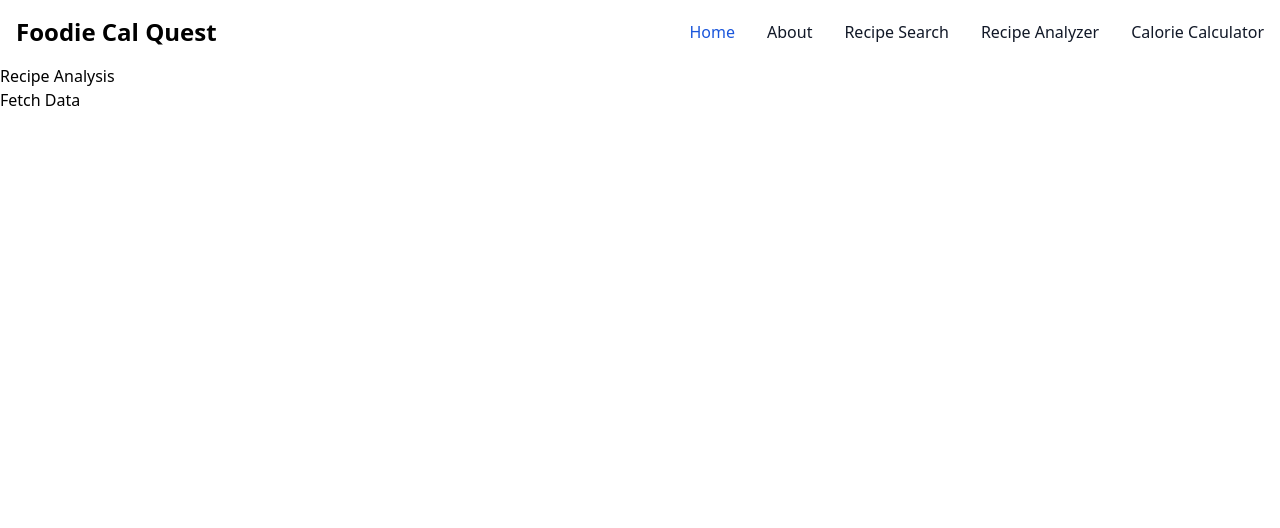
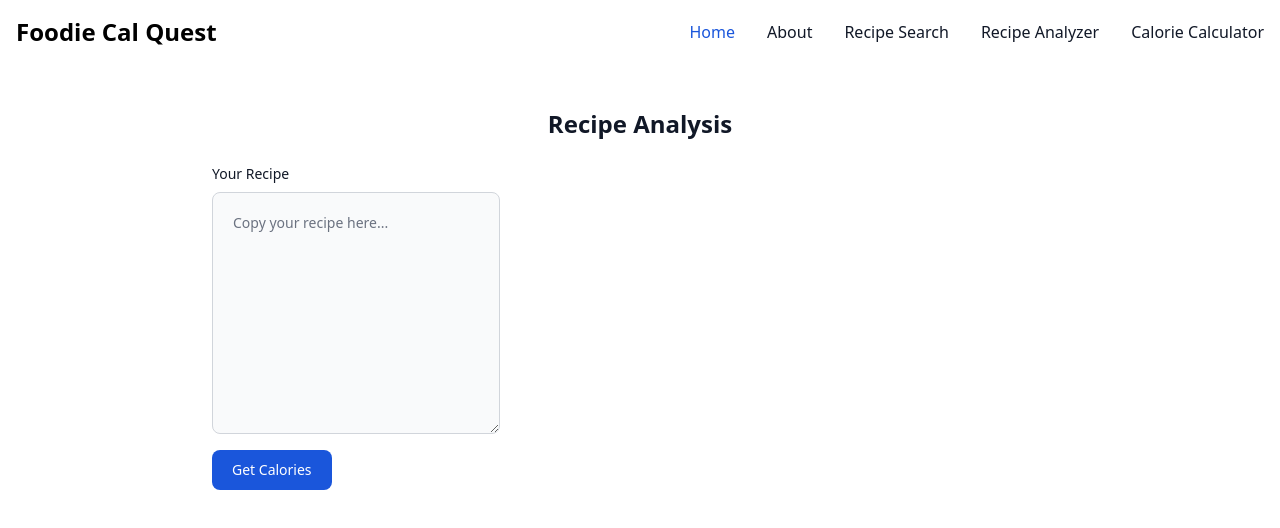
Before and after one commit to MichalTrostowiecki/foodie-cal-quest, a React (Vite) app in the folder foodie-cal-quest/: page /recipe-analysis in a window 1280 px wide. Shown: the top 528 px of the page. Built offline with nearby package versions, Linux system fonts and the light colour scheme.

Commit message:
Add text area and connect to API for full functionality

```diff
--- a/foodie-cal-quest/src/components/CaloriesCalPage/index.jsx
+++ b/foodie-cal-quest/src/components/CaloriesCalPage/index.jsx
@@ -1,10 +1,11 @@
-import { useState } from "react";
+import { useContext, useState } from "react";
 import UserDataForm from "../UserDataForm"
+import { RecipesContext } from "../../context/RecipesContext";
 
 const CaloriesCalPage = () => {
 
     const [user, setUser] = useState({});
-    const [userCalories, setUserCalories] = useState([]);
+    const { userCalories, setUserCalories } = useContext(RecipesContext);
 
 
     // Calculate calories based on user activity level
--- a/foodie-cal-quest/src/components/MealType/index.jsx
+++ b/foodie-cal-quest/src/components/MealType/index.jsx
@@ -35,6 +35,7 @@ const MealType = ( { mealType } ) => {
             .then(resp => {
                 // addRecipes is a function coming from our custom hook
                 addRecipesForMealType(mealType, resp.data.hits)
+                console.log(resp)
                 setIsLoading(false)
             })
             .catch(err => console.log(err));
--- a/foodie-cal-quest/src/components/NutritionalLabel/index.jsx
+++ b/foodie-cal-quest/src/components/NutritionalLabel/index.jsx
@@ -40,7 +40,7 @@ const NutritionalLabel = ({ nutritionInfo }) => {
                 <hr className="border-gray-500"/>
                 <div className="flex justify-between">
                     <div>
-                        <span className="font-bold">Total Fat</span> 8g
+                        <span className="font-bold">Total Fat</span> {roundNumber(totalNutrients.FAT.quantity)}
                     </div>
                     <div className="font-bold">{roundNumber(totalDaily.FAT.quantity)}%</div>
                 </div>
--- a/foodie-cal-quest/src/components/recipeAnalysis/index.jsx
+++ b/foodie-cal-quest/src/components/recipeAnalysis/index.jsx
@@ -12,46 +12,71 @@ const RecipeAnalysis = () => {
     const [error, setError] = useState(null);
     // State to show/hide label
     const [showLabel, setShowLabel] = useState(false)
+    const [textAreaValue, setTextAreaValue] = useState(null);
 
-    const handleFetch = async () => {
-        // Sets loading status to true to display loading on the screen for the user
+    const handleGetCalories = async () => {
 
         // I need to employ static data tomorrow
         // Use static data to limit API calls
-        setData(sampleData);
+        //setData(sampleData);
 
-        setShowLabel(true);
+        // setShowLabel(true);
 
         // setIsLoading(true);
         // // Clear any existing error prior to fetch
         // setError(null);
         // // Use analyseRecipe method from "NutritionAnalysis"
-        // await NutritionAnalysis.analyseRecipe()
-        //     .then(res => {
-        //         setData(res.data);
-        //         setIsLoading(false);
-        //         setShowLabel(true)
-        //         console.log(res.data)
-        //     })
-        //     .catch(err => {
-        //         setError(err);
-        //         console.log(err);
-        //         setIsLoading(false);
-        //     });
+        await NutritionAnalysis.analyseRecipe(textAreaValue)
+            .then(res => {
+                setData(res.data);
+                setIsLoading(false);
+                setShowLabel(true)
+                console.log(res.data)
+            })
+            .catch(err => {
+                setError(err);
+                console.log(err);
+                setIsLoading(false);
+            });
+        console.log("textArea value: " ,typeof textAreaValue)
 
     }
 
 
     return (
 
-        // <pre> tag is used to display preformatted text in HTML, preserving spaces and line breaks.
-        <div>
-            <h1>Recipe Analysis</h1>
-            <button onClick={handleFetch}>Fetch Data</button>
-            {showLabel ? <NutritionalLabel nutritionInfo={data}/> : ""}
-            {isLoading && <p>Loading...</p>}
-            {error && <p>Error: {error}</p>}
+
+        <div className="mx-auto max-w-4xl p-5">
+            <h1 className="text-center text-2xl font-bold text-gray-900 dark:text-white my-6">Recipe Analysis</h1> {/* Center the title, increase its size, and add margin */}
+            <div className="flex flex-col md:flex-row justify-around gap-4"> {/* Stack elements vertically on mobile, switch to horizontal on larger screens */}
+                <div >
+                    <label htmlFor="recipeArea" className="block mb-2 text-sm font-medium text-gray-900 dark:text-white">Your Recipe</label>
+                    <textarea
+                        placeholder="Copy your recipe here..."
+                        onChange={(e) => setTextAreaValue(e.target.value)}
+                        id="recipeArea"
+                        rows="10"
+                        className="block p-5 w-72 text-sm text-gray-900 bg-gray-50 rounded-lg border border-gray-300 focus:ring-blue-500 focus:border-blue-500 dark:bg-gray-700 dark:border-gray-600 dark:placeholder-gray-400 dark:text-white dark:focus:ring-blue-500 dark:focus:border-blue-500"
+                    >
+                    </textarea>
+                </div>
+                <div className="p-5 mx-auto">
+                    {/* Conditional rendering for nutritional label */}
+                    {showLabel ? <NutritionalLabel nutritionInfo={data}/> : ""}
+                </div>
+            </div>
+
+            <button
+                className=" mt-4 block text-white bg-blue-700 hover:bg-blue-800 focus:ring-4 focus:ring-blue-300 font-medium rounded-lg text-sm px-5 py-2.5 dark:bg-blue-600 dark:hover:bg-blue-700 focus:outline-none dark:focus:ring-blue-800"
+                onClick={handleGetCalories}
+            >
+                Get Calories
+            </button>
+
+            {isLoading && <p className="text-center mt-2">Loading...</p>}
+            {error && <p className="text-center text-red-500 mt-2">Error: {error}</p>}
         </div>
+
     )
 }
 
--- a/foodie-cal-quest/src/context/RecipesContext.jsx
+++ b/foodie-cal-quest/src/context/RecipesContext.jsx
@@ -7,6 +7,7 @@ export const RecipesContext = createContext();
 export const RecipesProvider = ( { children }) => {
 
     const [recipesByMealType, setRecipesByMealType] = useState({});
+    const [userCalories, setUserCalories] = useState([]);
 
     // Function to set recipes received from API call
     const addRecipesForMealType = (mealType, newRecipes) => {
@@ -17,7 +18,7 @@ export const RecipesProvider = ( { children }) => {
     }
 
     return (
-        <RecipesContext.Provider value={{ recipesByMealType, addRecipesForMealType }}>
+        <RecipesContext.Provider value={{ recipesByMealType, addRecipesForMealType, userCalories, setUserCalories }}>
         {/* The recipes and addRecipes values are being provided to all
          child components within this context provider */}
             {children}
--- a/foodie-cal-quest/src/utils/API/index.jsx
+++ b/foodie-cal-quest/src/utils/API/index.jsx
@@ -2,14 +2,24 @@ import axios from 'axios';
 
 
 export default {
-        analyseRecipe: function() {
-            console.log("AnalyseRecipe Fetch has been called")
+        analyseRecipe: function(recipe) {
+
+            let formattedRecipe = [];
+
+            // Check if recipe is a string and try to split it into an array
+            if (typeof recipe === 'string') {
+                // Assuming ingredients are separated by newlines or another consistent delimiter
+                formattedRecipe = recipe.split("\n");
+            } else if (Array.isArray(recipe)) {
+                // If it's already an array, use it directly
+                formattedRecipe = recipe;
+            }
+
             const requestBody = {
                 "title": "Simple Tomato Pasta",
-                "ingr": [
-                    "400g bucatini 4 garlic cloves, sliced 1-2 tsp chilli flakes 125ml white wine 150ml double cream"
-                ]
-            }
+                "ingr": formattedRecipe
+            };
+
             const API_key = "129c84ea6bbddd20b24d33834cfdb94d";
             const APP_id = "feb7fbdb"
             const url = `https://api.edamam.com/api/nutrition-details?app_id=${APP_id}&app_key=${API_key}`;
@@ -18,10 +28,11 @@ export default {
         },
         searchRecipe: function(query) {
             console.log("SearchRecipe Fetch has been called")
+            console.log("query",query)
             // Michal's key
-            const apiKEY = '&app_key=a2f2545cd44d9f38bf1301d032e2905f';
+            const apiKEY = '&app_key=0f50b6574cfb50c8691da1f9049834ff';
             // Michal's app ID
-            const apiID = '&app_id=d39ab340';
+            const apiID = '&app_id=d74e6a59';
             const baseURL = 'https://api.edamam.com/api/recipes/v2?type=public&';
 
             return axios.get(baseURL + query + apiID + apiKEY)
```
Also changed, not shown: foodie-cal-quest/src/components/UserDataForm/index.jsx (+5 -5 lines).
